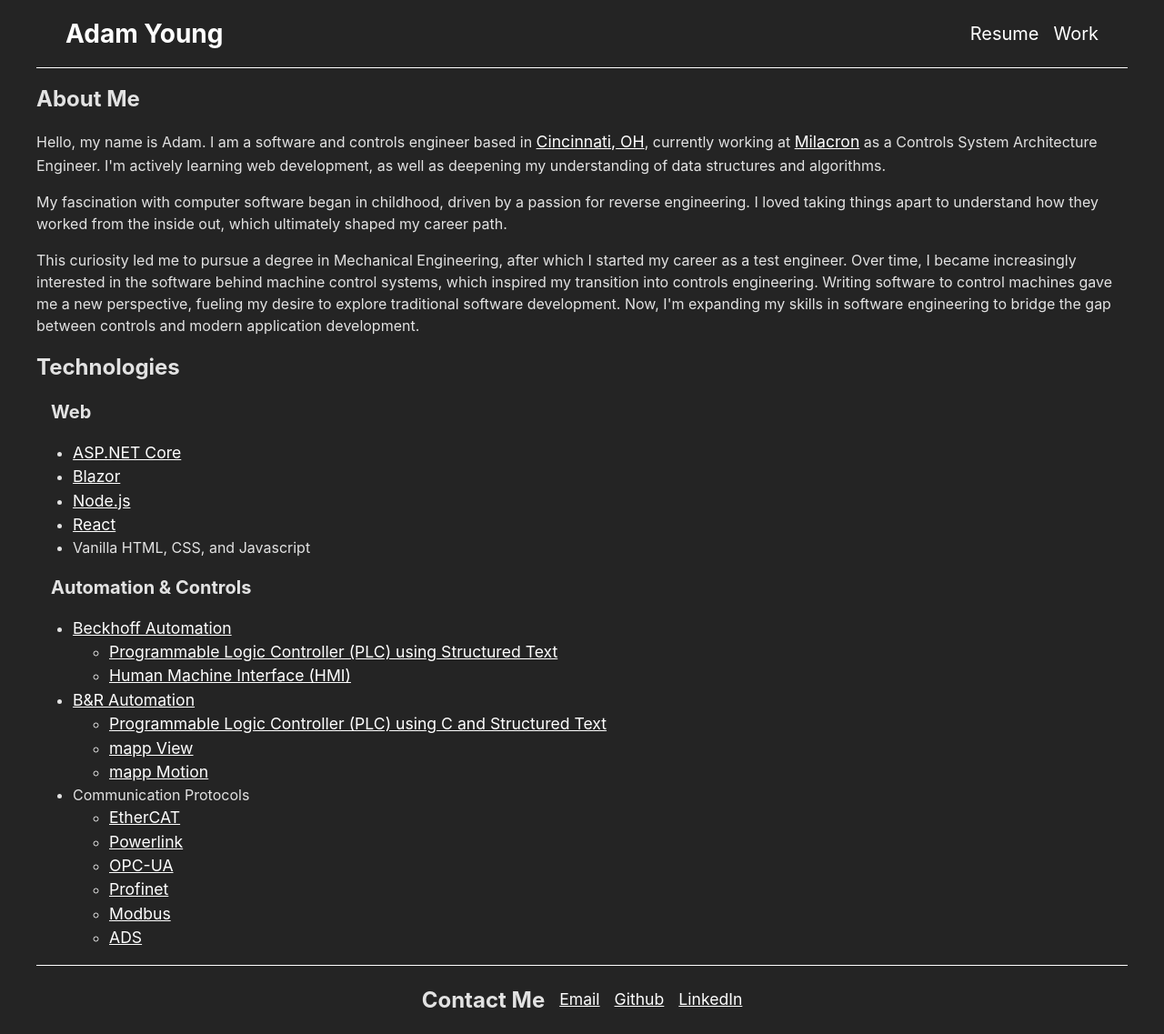
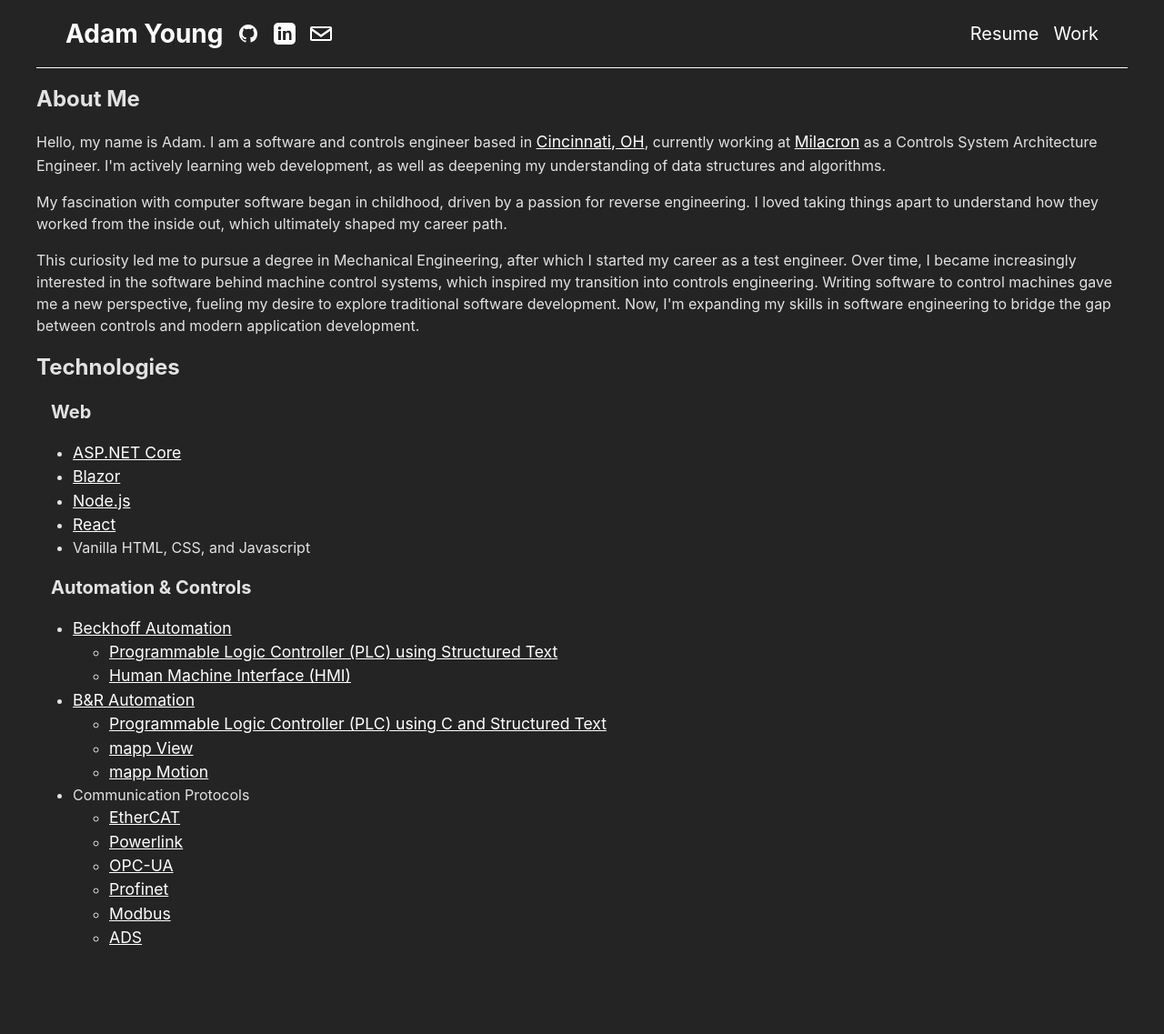
Before and after one commit to Adonuu/portfolio, a React (Vite) app: page / in a window 1280 px wide. Shown: the whole page at 91% size. After the commit the page ends 1061 px from the top, so only its background shows below. Built offline with nearby package versions, Linux system fonts and the light colour scheme.

Commit message:
moved links to top bar instead of footer to github, linkedin, and email

```diff
--- a/src/components/shared/footer.css
+++ /dev/null
@@ -1,9 +0,0 @@
-footer {
-    width: 1200px;
-    display: flex;
-    justify-content: center;
-    align-items: center;
-    gap: 1rem;
-    border-top: 1px solid white;
-    margin: 0 auto;
-}
--- a/src/components/shared/footer.jsx
+++ /dev/null
@@ -1,23 +0,0 @@
-import { Link } from "./link";
-
-import './footer.css';
-
-export function Footer() {
-    return (
-        <footer>
-            <h2>Contact Me</h2>
-            <Link
-                label={"Email"}
-                url={"mailto:adamyoung1414@gmail.com"}
-            />
-            <Link
-                label={"Github"}
-                url={"https://github.com/Adonuu"}
-            />
-            <Link
-                label={"LinkedIn"}
-                url={"https://www.linkedin.com/in/adam-young-0a21a6119/"}
-            />
-        </footer>
-    );
-}
--- a/src/components/shared/topbar.css
+++ b/src/components/shared/topbar.css
@@ -14,9 +14,21 @@
     align-items: center;
 }
 
-nav > a.logo {
+nav > div > a.logo {
     font-size: 1.75rem;
     font-weight: 700;
+}
+
+.logoContainer {
+    display: flex;
+    gap: 1rem;
+    align-items: center;
+}
+
+svg {
+    display: flex;
+    justify-content: center;
+    align-items: center;
 }
 
 nav > div > a {
--- a/src/components/shared/topbar.jsx
+++ b/src/components/shared/topbar.jsx
@@ -5,7 +5,27 @@
   return (
     <header>
       <nav>
-        <Link to="/" className="logo">Adam Young</Link>
+        <div className="logoContainer">
+          <Link to="/" className="logo">
+            Adam Young
+          </Link>
+          <a href="https://github.com/Adonuu" target="_blank" rel="noopener noreferrer">
+            <svg xmlns="http://www.w3.org/2000/svg" width="24" height="24" viewBox="0 0 24 24" fill="currentColor">
+              <path d="M12 2C6.48 2 2 6.48 2 12c0 4.42 2.87 8.17 6.84 9.49.5.09.66-.21.66-.47v-1.68c-2.78.6-3.37-1.34-3.37-1.34-.46-1.17-1.11-1.48-1.11-1.48-.91-.63.07-.62.07-.62 1 .07 1.53 1.02 1.53 1.02.91 1.53 2.39 1.09 2.97.83.09-.66.36-1.09.65-1.34-2.22-.25-4.56-1.11-4.56-4.95 0-1.09.39-1.98 1.02-2.68-.1-.25-.44-1.26.1-2.62 0 0 .84-.27 2.75 1.02A9.57 9.57 0 0 1 12 6.8c.85 0 1.72.11 2.53.33 1.9-1.29 2.74-1.02 2.74-1.02.54 1.36.2 2.37.1 2.62.63.7 1.02 1.59 1.02 2.68 0 3.85-2.34 4.7-4.58 4.95.37.32.69.94.69 1.9v2.81c0 .26.16.57.67.47A10 10 0 0 0 22 12c0-5.52-4.48-10-10-10z"/>
+            </svg>
+          </a>
+          <a href="https://www.linkedin.com/in/adam-young-0a21a6119/" target="_blank" rel="noopener noreferrer">
+            <svg xmlns="http://www.w3.org/2000/svg" width="24" height="24" viewBox="0 0 24 24" fill="currentColor">
+              <path d="M19 0h-14c-2.76 0-5 2.24-5 5v14c0 2.76 2.24 5 5 5h14c2.76 0 5-2.24 5-5v-14c0-2.76-2.24-5-5-5zm-11 19h-3v-10h3v10zm-1.5-11.28c-.97 0-1.75-.79-1.75-1.75s.78-1.75 1.75-1.75c.97 0 1.75.79 1.75 1.75s-.78 1.75-1.75 1.75zm13.5 11.28h-3v-5.41c0-1.29-.02-2.94-1.79-2.94-1.79 0-2.06 1.4-2.06 2.85v5.5h-3v-10h2.88v1.37h.04c.4-.76 1.38-1.56 2.84-1.56 3.04 0 3.6 2 3.6 4.59v5.6z"/>
+            </svg>
+          </a>
+          <a href="mailto:adamyoung1414@gmail.com" target="_blank" rel="noopener noreferrer">
+            <svg xmlns="http://www.w3.org/2000/svg" width="24" height="24" viewBox="0 0 24 24" fill="currentColor">
+              <path d="M2 4c-1.1 0-2 .9-2 2v12c0 1.1.9 2 2 2h20c1.1 0 2-.9 2-2V6c0-1.1-.9-2-2-2H2zm0 2h20v.01L12 13 2 6.01V6zm0 12v-9l10 7 10-7v9H2z"/>
+            </svg>
+          </a>
+        </div>
+
         <div>
           <Link to="/resume">Resume</Link>
           <Link to="/work">Work</Link>
--- a/src/layout.jsx
+++ b/src/layout.jsx
@@ -1,6 +1,5 @@
 import { Outlet } from 'react-router-dom';
 import { TopBar } from './components/shared/topbar';
-import { Footer } from './components/shared/footer';
 
 import "./layout.css";
 
@@ -11,7 +10,6 @@
         <div className="main-content">
             <Outlet />
         </div>
-        <Footer />
       </>
     );
   }
```
